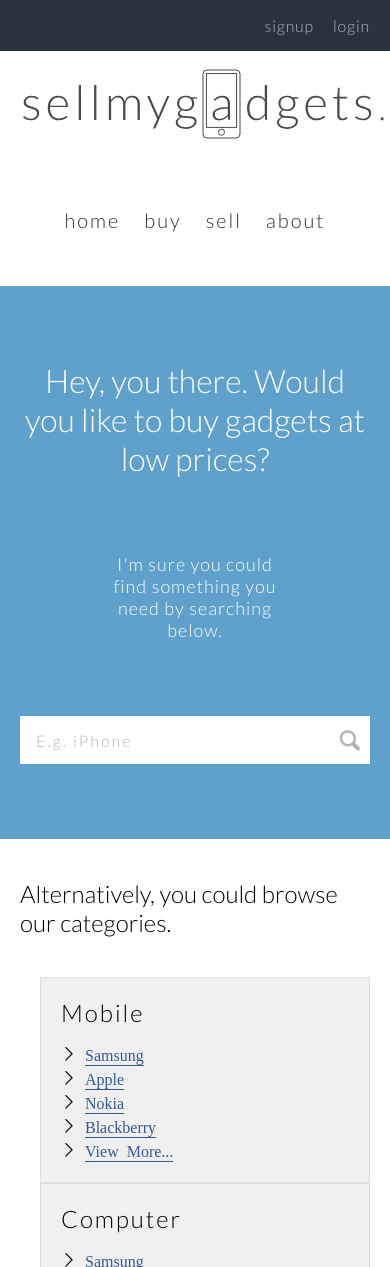
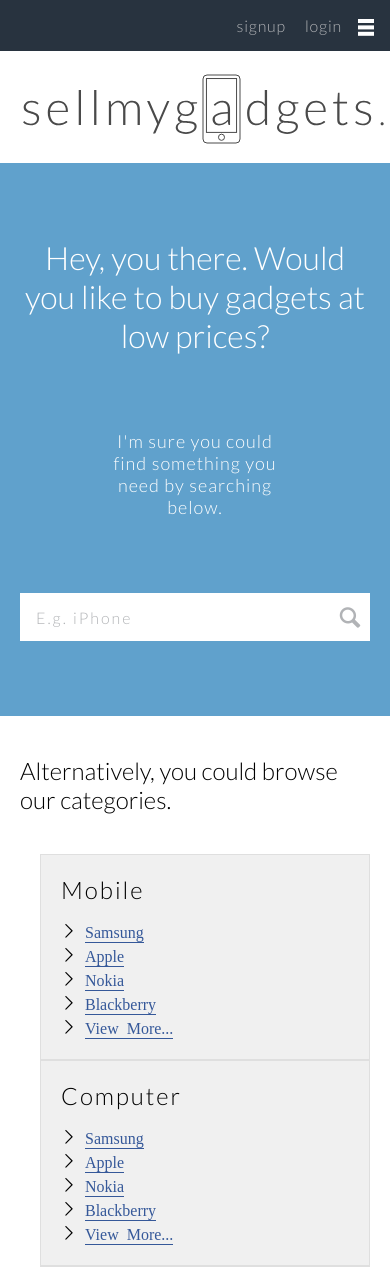
Before and after one commit to ConnorHolyday/SellMyGadgets, a PHP site: page /return/ in a window 390 px wide. Shown: the top 1267 px of the page. Run offline with PHP 8.4, Linux system fonts and the light colour scheme; data that the repository does not hold is empty.

Commit message:
Implemented mobile menu

```diff
--- a/application/view/master/basemaster.php
+++ b/application/view/master/basemaster.php
@@ -39,7 +39,7 @@
 
     </script> -->
   </head>
-  <body class="<?php echo $this->page; ?>">
+  <body class="<?php echo $this->page; ?> mobile__nav">
     <?php
       if($this->inc_master) {
         require APP_DIR . 'view/master/header.php';
--- a/application/view/master/header.php
+++ b/application/view/master/header.php
@@ -2,18 +2,20 @@
     <div class="top-bar bg--dark">
         <div class="wrapper">
 
-        <?php if (AccountService::isLoggedIn()): ?>
+          <?php if (AccountService::isLoggedIn()): ?>
 
             <a href="/account/dashboard" class="top-bar__a">dashboard</a>
             <a href="/account" class="top-bar__a">account</a>
             <a itemprop="url" href="/account/logout" class="top-bar__a">logout</a>
 
-        <?php else: ?>
+          <?php else: ?>
 
             <a itemprop="url" href="/account/signup" class="top-bar__a">signup</a>
             <a itemprop="url" href="/account/login" class="top-bar__a">login</a>
 
-        <?php endif ?>
+          <?php endif ?>
+
+          <span class="mobile-menu"></span>
         </div>
     </div>
 
@@ -26,6 +28,7 @@
                         <img itemprop="logo" src="/assets/img/svg/logo.svg">
                     </a>
                 </div>
+
             </div>
 
             <div class="col m-all t-all d-4">
--- a/assets/css/styles.css
+++ b/assets/css/styles.css
@@ -784,9 +784,18 @@ textarea {
 
 /* Layout */
 
+.header--main {
+	padding-top: 3.5em;
+}
+
 .top-bar {
+	position: fixed;
+	top: 0;
+	left: 0;
+	right: 0;
 	text-align: right;
 	padding: 1em 0;
+	z-index: 20;
 }
 
 .top-bar__a {
@@ -798,6 +807,24 @@ textarea {
 
 .top-bar__a:last-child {
 	margin-right: 0;
+}
+
+.mobile-menu {
+	cursor: pointer;
+	padding: 1em;
+	margin-right: -20px;
+	position: relative;
+}
+
+.mobile-menu:before {
+	content: "";
+	position: absolute;
+	left: 0;
+	top: 38%;
+	width: 1em;
+	height: 0.25em;
+	background: white;
+	box-shadow: 0 0.4em 0 0 white, 0 0.8em 0 0 white;
 }
 
 .main-logo {
@@ -843,49 +870,52 @@ textarea {
 	margin-top: 90px;
 }
 
+.mobile__nav {
+	position: relative;
+	left: 0;
+	-webkit-transition: left .3s ease;
+	transition: left .3s ease;
+}
+
+.mobile__nav.active {
+	left: -240px;
+}
+
+.mobile__nav.active .nav--main {
+	right: 0;
+}
+
 .nav--main {
-	margin-top: 2.5em;
-	font-size: 20px;
-	font-size: 1.25rem;
-	display: block;
-	text-align: center;
+	position: fixed;
+	width: 240px;
+	height: 100%;
+	right: -240px;
+	top: 0;
+	border-left: 4px solid white;
+	background-color: #60A1CC;
+	-webkit-transition: right .3s ease;
+	transition: right .3s ease;
 }
 
 .nav--main__ul {
-	display: inline-block;
-	margin-bottom: 2.5em;
+	display: block;
 }
 
 .nav--main__li {
 	list-style-type: none;
 	margin: 0;
 	padding: 0;
-	float: left;
-	margin-right: 1.2em;
-}
-
-.nav--main__li:last-child {
-	margin: 0;
-}
-
-.index .nav--main__li:first-child a,
-.product .nav--main__li:nth-child(2) a,
-.sell .nav--main__li:nth-child(3) a,
-.about .nav--main__li:last-child a {
-	border-bottom: 2px solid #303030;
+	display: block;
 }
 
 .nav--main__a {
-	color: #303030;
+	display: block;
+	border-bottom: 4px solid white;
+	color: white;
+	font-weight: 600;
+	padding: 2em;
+	text-transform: uppercase;
 	letter-spacing: .1em;
-	padding-bottom: .3125em;
-	border-bottom: 2px solid transparent;
-}
-
-.nav--main__a:hover,
-.nav--main__a:focus,
-.nav--main__a:active {
-	border-bottom: 2px solid #303030;
 }
 
 .pagination a {
--- a/assets/scss/layout/_header.scss
+++ b/assets/scss/layout/_header.scss
@@ -8,11 +8,25 @@
 
 
 .header--main {
+  padding-top: 3.5em;
+
+  @include mq($tablet) {
+    padding-top: 0;
+  }
 }
 
   .top-bar {
+    position: fixed;
+    top: 0;
+    left: 0;
+    right: 0;
     text-align: right;
     padding: 1em 0;
+    z-index: 20;
+
+    @include mq($tablet) {
+      position: relative;
+    }
   }
 
   .top-bar__a {
@@ -23,6 +37,30 @@
 
     &:last-child {
         margin-right: 0;
+    }
+  }
+
+  .mobile-menu {
+    cursor: pointer;
+    padding: 1em;
+    margin-right: -20px;
+    position: relative;
+
+    @include mq($tablet) {
+      display: none;
+    }
+
+    &:before {
+      content: "";
+      position: absolute;
+      left: 0;
+      top: 38%;
+      width: 1em;
+      height: 0.25em;
+      background: white;
+      box-shadow:
+        0 0.4em 0 0 white,
+        0 0.8em 0 0 white;
     }
   }
 
--- a/assets/scss/layout/_nav.scss
+++ b/assets/scss/layout/_nav.scss
@@ -6,11 +6,43 @@
 
 
 
+
+.mobile__nav {
+  position: relative;
+  left: 0;
+  transition: left .3s ease;
+
+  &.active {
+    left: -240px;
+
     .nav--main {
+      right: 0;
+    }
+  }
+}
+
+.nav--main {
+  position: fixed;
+  width: 240px;
+  height: 100%;
+  right: -240px;
+  top: 0;
+  border-left: 4px solid white;
+  background-color: #60A1CC;
+  transition: right .3s ease;
+
+  @include mq($tablet) {
+    position: relative;
+    width: auto;
+    height: auto;
+    right: 0;
+    border: none;
+    background-color: white;
     margin-top: 2.5em;
     @include font-size(20);
     display: block;
     text-align: center;
+  }
 
   @include mq($desktop) {
       float: right;
@@ -18,9 +50,13 @@
 }
 
   .nav--main__ul {
+    display: block;
     @extend .cf;
+
+    @include mq($tablet) {
       display: inline-block;
       margin-bottom: 2.5em;
+    }
 
     @include mq($desktop) {
         margin-bottom: 0;
@@ -29,6 +65,9 @@
 
   .nav--main__li {
     @include nobullet;
+    display: block;
+
+    @include mq($tablet) {
       float: left;
       margin-right: 1.2em;
 
@@ -36,21 +75,34 @@
           margin: 0;
       }
 
-        .index &:first-child,
+      .home &:first-child,
       .product &:nth-child(2),
       .sell &:nth-child(3),
-        .about &:last-child {
+      .site &:last-child {
         a {
             border-bottom: 2px solid $copy;
         }
       }
     }
+  }
 
   .nav--main__a {
+    display: block;
+    border-bottom: 4px solid white;
+    color: white;
+    font-weight: 600;
+    padding: 2em;
+    text-transform: uppercase;
+    letter-spacing: .1em;
+
+
+    @include mq($tablet) {
+      display: inline-block;
       color: $copy;
-        letter-spacing: .1em;
-        padding-bottom: .3125em;
+      padding: 0 0 .3125em 0;
       border-bottom: 2px solid transparent;
+      text-transform: none;
+      font-weight: 300;
 
       &:hover,
       &:focus,
@@ -58,6 +110,9 @@
           border-bottom: 2px solid $copy;
       }
     }
+  }
+
+
 
 .pagination {
     a {
```
Also changed, not shown: other parts of assets/css/styles.css (+62 -0 lines), application/view/master/footer.php (indentation only), assets/css/styles.min.css, 1 other file. Lines whose indentation alone changed are shown as unchanged.
